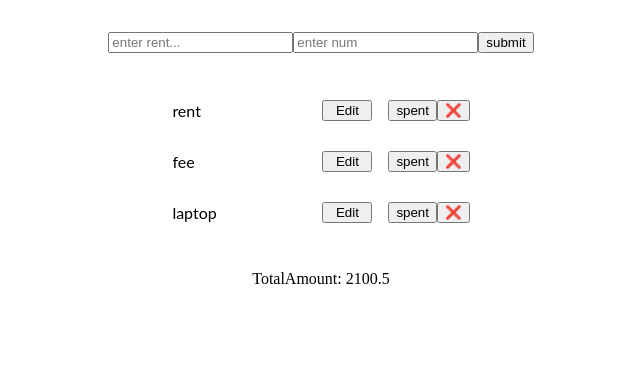
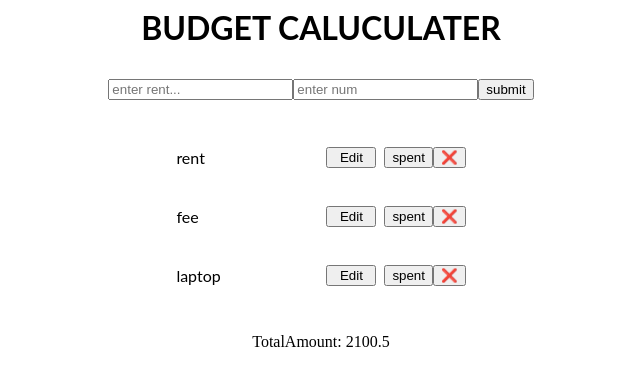
Before and after one commit to Neelima1220/react-budeget-caluclator, a React (Create React App) app: page / in a window 1280 px wide. Shown: the top 386 px of the page, without its empty margins (319-959 px from the left). Built offline with nearby package versions, Linux system fonts and the light colour scheme.

Commit message:
1 file modified

```diff
--- a/App.tsx
+++ b/App.tsx
@@ -19,7 +19,8 @@ export default function App(): JSX.Element {
   const [txtV, setTxtV] = useState<string>('');
   const [numV, setNumV] = useState<number | string>('');
   const [isEdit, setIsEdit] = useState<boolean>(false);
-  const [id, setId] = useState(0);
+  const [editId, setEditId] = useState(0);
+  // const [showNot, setShownot] = useState(false)
 
   const handleSubmit = (e) => {
     e.preventDefault();
@@ -27,7 +28,7 @@ export default function App(): JSX.Element {
       const totalExpenses = [...expeses];
       if (isEdit) {
         const temop = totalExpenses.map((item) => {
-          return item.id === id ? { ...item, text: txtV, num: numV } : item;
+          return item.id === editId ? { ...item, text: txtV, num: numV } : item;
         });
         setExpenses(temop);
         setIsEdit(false);
@@ -62,11 +63,23 @@ export default function App(): JSX.Element {
     setTxtV(text);
     setNumV(num);
     setIsEdit(true);
-    setId(id);
+    setEditId(id);
+  };
+
+  const handleSpent = (id) => {
+    const totalExpenses = [...expeses];
+    const temoo = totalExpenses.map((item) => {
+      if (item.id === id) {
+        return { ...item, isCompleted: true };
+      } else {
+        return item;
+      }
+    });
+    setExpenses(temoo);
   };
   return (
     <div>
-      {/* <h1 style={{ textAlign: 'center' }}>BUDGET CALUCULATER</h1> */}
+      <h1 style={{ textAlign: 'center' }}>BUDGET CALUCULATER</h1>
       <form
         onSubmit={handleSubmit}
         style={{ textAlign: 'center', marginTop: '2rem' }}
@@ -100,16 +113,19 @@ export default function App(): JSX.Element {
                   alignItems: 'center',
                   justifyContent: 'center',
                   flexDirection: 'row',
+                  backgroundColor: item.isCompleted ? 'green' : '#fff',
+                  margin: '0.5rem',
                 }}
               >
                 <p style={{ width: '150px' }}>{item.text}</p>
                 <button
-                  style={{ width: '50px', marginRight: '1rem' }}
+                  style={{ width: '50px', marginRight: '0.5rem' }}
                   onClick={() => handleEdit(item.id)}
+                  disabled={item.isCompleted}
                 >
                   Edit
                 </button>
-                <button>spent</button>
+                <button onClick={() => handleSpent(item.id)}>spent</button>
                 <button onClick={() => handleDelete(item.id)}>&#10060;</button>
               </div>
             );
```
